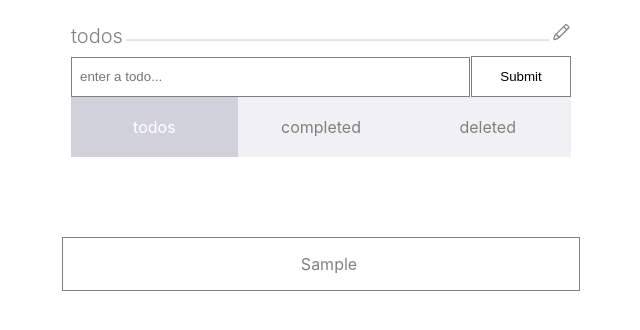
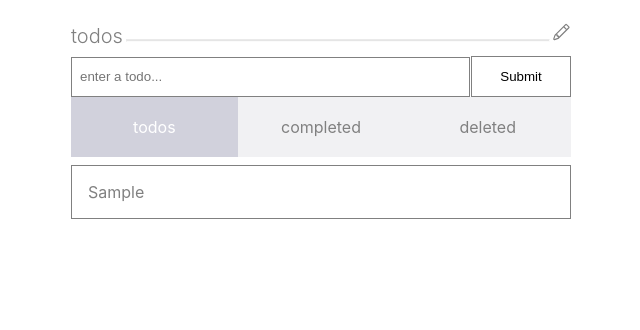
Before and after one commit to scottjason/todos-react-hooks, a React (Create React App) app: page / in a window 1280 px wide. Both pictures are taken after typing "Sample" into the empty fields and a click on the input "Submit". Shown: the top 330 px of the page, without its empty margins (319-959 px from the left). Built offline with nearby package versions, Linux system fonts and the light colour scheme.

Commit message:
update styling, add eslint

```diff
--- a/src/components/App.js
+++ b/src/components/App.js
@@ -2,11 +2,11 @@ import React, { useReducer } from 'react'
 import './App.style.css'
 import Header from './Header/Header'
 import Todos from './Todos/Todos'
-import Tabs from './Tabs/Tabs';
+import Tabs from './Tabs/Tabs'
 import InputPanel from './InputPanel/InputPanel'
 import reducer from '../reducer'
 
-const initialState = { todos: [] }
+const initialState = { todos: [], view: 'todos' }
 
 function App() {
   const [state, dispatch] = useReducer(reducer, initialState)
--- a/src/components/Header/Header.js
+++ b/src/components/Header/Header.js
@@ -1,23 +1,8 @@
-import React, { useState, useEffect } from 'react'
+import React from 'react'
 import { BsPencil } from 'react-icons/bs';
 import './Header.style.css'
 
 function Header(props) {
-  const [headerCopy, setHeaderCopy] = useState('')
-
-  const generateHeaderCopy = () => {
-    const numTodos = props.state.todos.length
-    if (numTodos > 0) {
-      return numTodos === 1 ? `you have ${numTodos} todo` : `you have ${numTodos} todos`
-    }
-    return 'you have no todos, enter a new todo to get started'
-  }
-
-  const updatedHeader = generateHeaderCopy()
-  useEffect(() => {
-    setHeaderCopy(updatedHeader)
-  }, [updatedHeader])
-
   return (
     <div className="header-container">
       <h1 className="header">todos</h1>
--- a/src/components/InputPanel/InputPanel.js
+++ b/src/components/InputPanel/InputPanel.js
@@ -17,28 +17,28 @@ const InputPanel = (props) => {
   	e && e.preventDefault()
   	const message = todoRef.current.value
   	if (message) {
-  	  const action = { type: 'NEW_TODO', payload: generateTodo(message) }
+  	  const action = { type: 'ADD_TODO', payload: generateTodo(message) }
   	  props.dispatch(action)
   	  todoRef.current.value = ''
   	}
   }
   return (
     <form
-      className="input-panel-container"
+      className='input-panel-container'
       onSubmit={onHandleSubmit}
-      autoComplete="off"
+      autoComplete='off'
     >
       <input
-        type="text"
-        name="todo"
+        type='text'
+        name='todo'
         ref={todoRef}
-        placeholder="enter a todo..."
-        className="todo-input"
+        placeholder='enter a todo...'
+        className='todo-input'
       />
       <input
-        type="submit"
-        value="Submit"
-        className="submit"
+        type='submit'
+        value='Submit'
+        className='submit'
         onClick={onHandleSubmit}
       />
     </form>
--- a/src/components/Tabs/Tabs.js
+++ b/src/components/Tabs/Tabs.js
@@ -4,13 +4,22 @@ import './Tabs.style.css'
 const Tabs = props => {
   const [isHovered, setHovered] = useState('tab-0')
   const [isActive, setActive] = useState('tab-0')
+  const { dispatch } = props
+
+  const viewMap = {
+    'tab-0': 'todos',
+    'tab-1': 'completed',
+    'tab-2': 'deleted',
+  }
 
   const generateClass = className => {
     return (className === isHovered || className === isActive) ? `${className} hovered` : className.split(' ')[0]
   }
 
   const onMouseEnter = className => {
-    return className !== isHovered ? setHovered(className) : className.split(' ')[0]
+     if (className !== isHovered) {
+      setHovered(className)
+     }
   }
 
   const onMouseLeave = className => {
@@ -19,14 +28,24 @@ const Tabs = props => {
     }
   }
 
+  const generateAction = (type, className) => {
+
+    return {
+      type,
+      payload: viewMap[className],
+    }
+  }
+
   const onSelect = className => {
     if (className !== isActive) {
       setActive(className)
+      const type = 'SET_ACTIVE_TAB'
+      const action = generateAction(type, className)
+      dispatch(action)
     }
   }
 
   return (
-
     <div className='tabs-container'>
       <ul className='tabs'>
         <li
--- a/src/components/Todo/Todo.style.css
+++ b/src/components/Todo/Todo.style.css
@@ -2,18 +2,14 @@
 	position: relative;
 	display: flex;
 	flex-direction: column;
-	align-items: center;
+	align-items: flex-start;
 	flex-shrink: 1;
 	width: 100%;
 	height: auto;
 	min-height: 50px;
-  color: grey;
-	margin-top: 1.5rem;
+  	color: grey;
+	margin-top: 0.5rem;
 	border: 1px solid grey;
 	padding: 0 0 0 1rem;
 	box-sizing: border-box;
 }
-
-.todo-container:nth-child(1) {
-	margin-top: 5rem;
-}
--- a/src/components/Todos/Todos.js
+++ b/src/components/Todos/Todos.js
@@ -3,10 +3,12 @@ import './Todos.style.css';
 import Todo from '../Todo/Todo';
 
 function Todos(props) {
+  console.log("Todos props", props)
   const todos = [...props.state.todos]
+  const isActive = props.state.view === 'todos'
   return (
-    <div className="todos-container">
-      {todos.map((todo) => (
+    <div className='todos-container'>
+      {isActive && todos.map((todo) => (
         <Todo
           key={todo.id}
           todo={todo}
--- a/src/components/Todos/Todos.style.css
+++ b/src/components/Todos/Todos.style.css
@@ -4,8 +4,8 @@
   flex-direction: column;
   align-items: center;
   justify-content: center;
-  width: 100%;
-  max-width: 518px;
+  width: calc(100% - 2rem);
+  max-width: 500px;
   min-width: 280px;
   height: auto;
   margin: 0 auto;
--- a/src/reducer/index.js
+++ b/src/reducer/index.js
@@ -1,13 +1,17 @@
 const reducer = (state, action) => {
   switch (action.type) {
-    case 'NEW_TODO':
-      const todo = action.payload
-      state.todos.push(todo)
-      return {
-        ...state,
-      }
-    default:
-      return state
+  case 'ADD_TODO':
+    return {
+      ...state,
+      todos: state.todos.concat(action.payload),
+    }
+  case 'SET_ACTIVE_TAB':
+    return {
+      ...state,
+      view: action.payload
+    }
+  default:
+    return state
   }
 }
 
```
Also changed, not shown: package.json (+9 -1 lines), .eslintrc.js (added), 1 other file (tests, documents, lock files or other folders).
